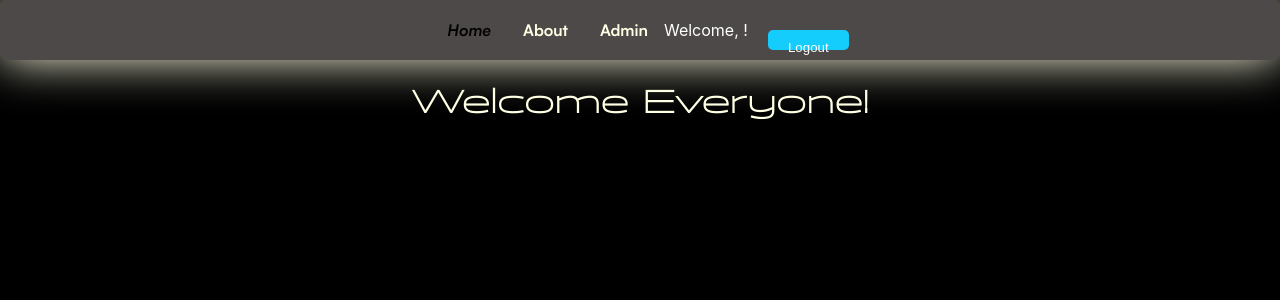
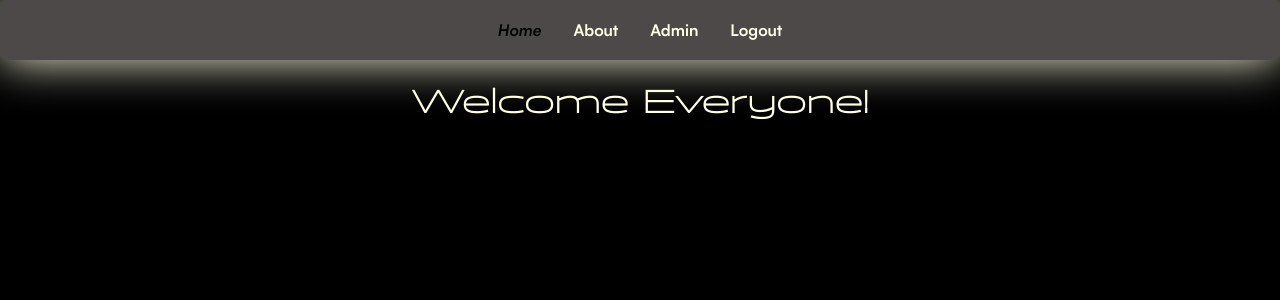
Before and after one commit to yehia-ke/MangaDB, a React (Vite) app in the folder mangadb.client/: page / in a window 1280 px wide. Shown: the top 300 px of the page. Built offline with nearby package versions, Linux system fonts and the light colour scheme; sample sign-in values are in the browser's storage.

Commit message:
User sessions working

```diff
--- a/mangadb.client/src/App.jsx
+++ b/mangadb.client/src/App.jsx
@@ -12,7 +12,7 @@ const PrivateRoute = ({ children }) => {
   const { user } = useSession();
 
   if (!user) {
-    return <Navigate to="/login" />;
+    return <Navigate to="/" />;
   }
 
   return children;
@@ -27,7 +27,7 @@ function App() {
           {/* Public Routes */}
           <Route path="/" element={<Home />} />
           <Route path="/login" element={<Login />} />
-
+          <Route path="/signup" element={<SignUp />} />
           {/* Private Route for About */}
           <Route
             path="/about"
--- a/mangadb.client/src/components/Navbar/NavbarElements.jsx
+++ b/mangadb.client/src/components/Navbar/NavbarElements.jsx
@@ -35,7 +35,6 @@ export const NavLink = styled(Link)`
     font-family: 'Satoshi-BoldItalic';
   }
 `;
-
 /*export const Bars = styled(FaBars)`
   display: flex;
   color: #000000;
--- a/mangadb.client/src/components/Navbar/index.jsx
+++ b/mangadb.client/src/components/Navbar/index.jsx
@@ -1,12 +1,31 @@
 import React from "react";
 import { Nav, NavLink, NavMenu } from "./NavbarElements";
+import styled from "styled-components"; // Import styled-components for custom styling
 import { useSession } from "../../context/SessionContext";
+
+// Styled component for the Logout button
+const LogoutButton = styled.button`
+  font-family: "Satoshi-Bold", sans-serif;
+  font-size: 16px;
+  color: #ffffe4;
+  background: none;
+  border: none;
+  display: flex;
+  align-items: center;
+  text-decoration: none;
+  padding: 0 1rem;
+  height: 0%;
+  cursor: pointer;
+  &:hover {
+    color: #8d8989;
+  }
+`;
 
 const Navbar = () => {
   const { user, logout } = useSession();
 
+
   return (
-    <>
     <Nav>
       <NavMenu>
         <NavLink to="/" activeStyle>
@@ -31,28 +50,11 @@ const Navbar = () => {
           </>
         ) : (
           <>
-              <span style={{ color: "#fff", marginRight: "20px" }}>
-                Welcome, {user.mobileNumber}!
-              </span>
-              <button
-                onClick={logout}
-                style={{
-                  padding: "10px 20px",
-                  border: "none",
-                  background: "#15cdfc",
-                  color: "white",
-                  borderRadius: "5px",
-                  cursor: "pointer",
-                  transition: "0.3s ease-in-out",
-                }}
-              >
-                Logout
-              </button>
+            <LogoutButton onClick={logout}>Logout</LogoutButton>
           </>
         )}
       </NavMenu>
     </Nav>
-    </>
   );
 };
 
--- a/mangadb.client/src/context/SessionContext.jsx
+++ b/mangadb.client/src/context/SessionContext.jsx
@@ -22,6 +22,7 @@ export const SessionProvider = ({ children }) => {
   const logout = () => {
     setUser(null);
     localStorage.removeItem("user"); // Remove user data
+
   };
 
   useEffect(() => {
```
Lines whose indentation alone changed are shown as unchanged.
